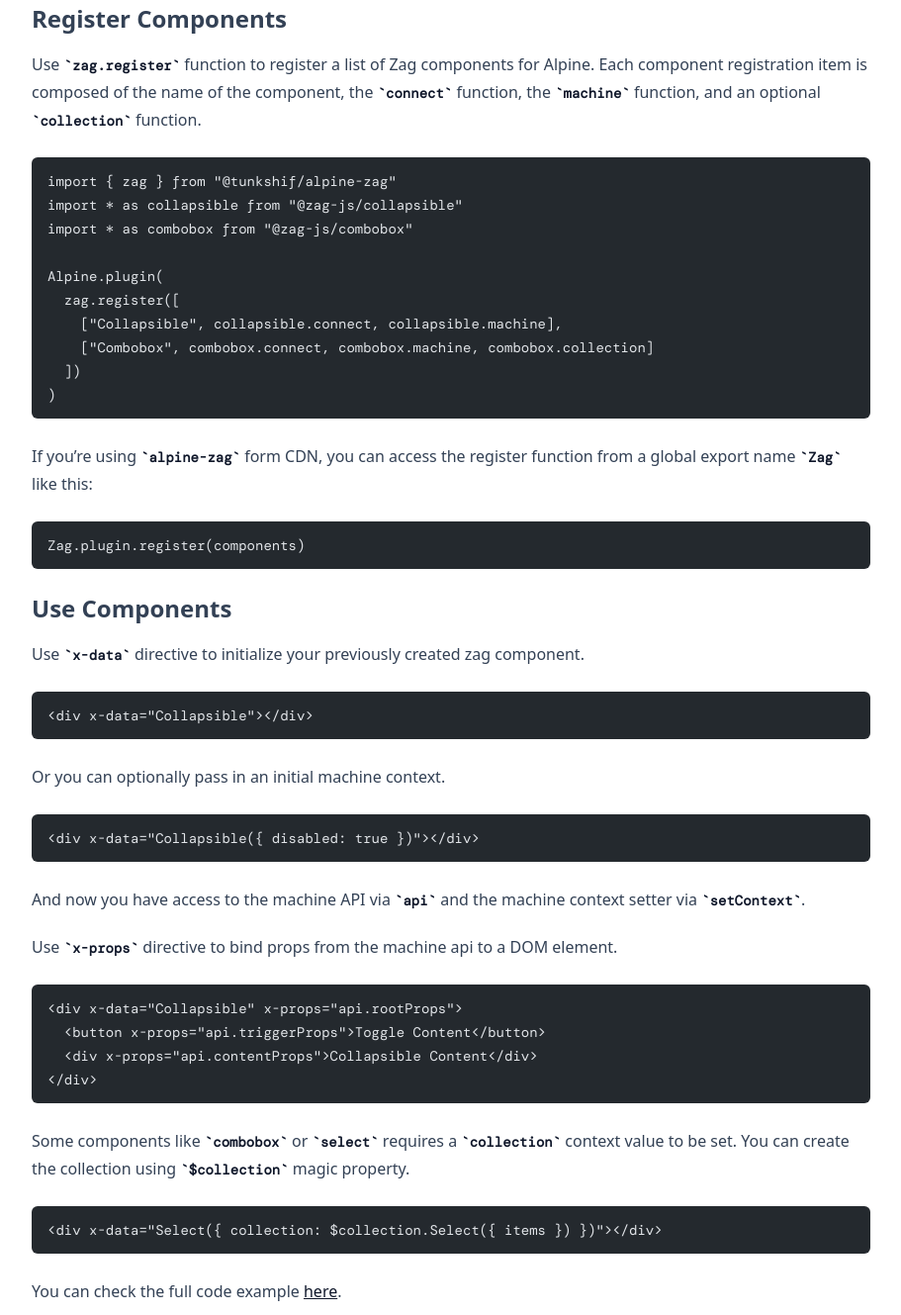
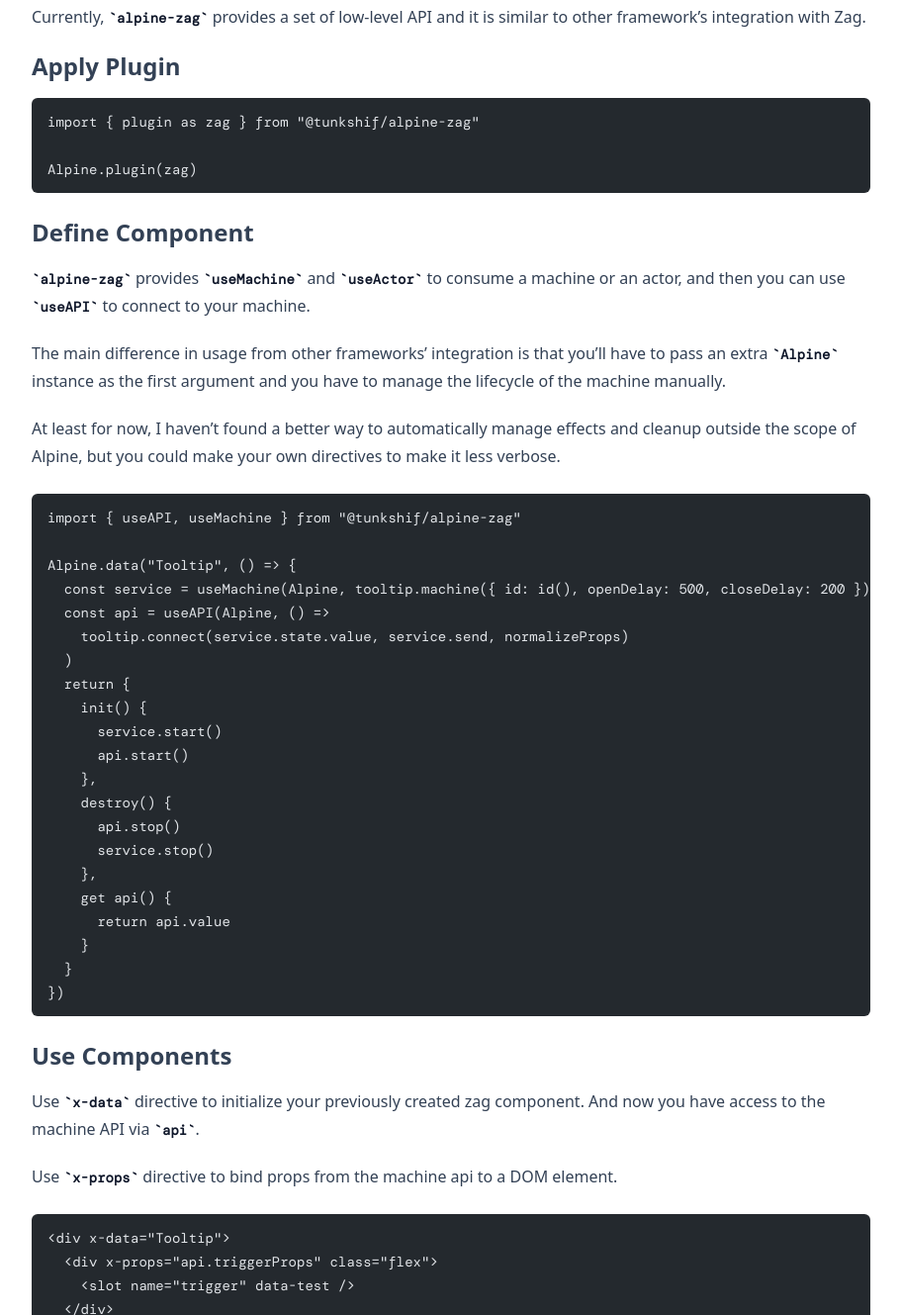
Before and after one commit to TunkShif/alpine-zag, an Astro site in the folder doc/: page / in a window 1280 px wide. Shown: the part 1411-2740 px from the top of the page at 99% size, without its empty margins (184-1095 px from the left). Built offline with nearby package versions, Linux system fonts and the light colour scheme; Astro itself is replaced by a stand-in of ours; code samples lack their colours.

Commit message:
doc: update instructions

````diff
--- a/doc/src/content/articles/installation.md
+++ b/doc/src/content/articles/installation.md
@@ -13,7 +13,7 @@ Be **aware** that the plugin should be imported before the Alpine itself.
 <!-- prettier-ignore -->
 ```html
 <head>
-  <script defer src="https://cdn.jsdelivr.net/npm/@tunkshif/alpine-zag@0.2.x/dist/cdn.min.js"></script>
+  <script defer src="https://cdn.jsdelivr.net/npm/@tunkshif/alpine-zag@0.3.x/dist/cdn.min.js"></script>
   <script defer src="https://cdn.jsdelivr.net/npm/alpinejs@3.x.x/dist/cdn.min.js"></script>
 </head>
 ```
@@ -31,58 +31,63 @@ bun add alpine-zag
 
 # Usage
 
-## Register Components
+Currently, `alpine-zag` provides a set of low-level API and it is similar to other framework's integration with Zag.
 
-Use `zag.register` function to register a list of Zag components for Alpine. Each component registration item is composed of the name of the component, the `connect` function, the `machine` function, and an optional `collection` function.
+## Apply Plugin
 
 ```js
-import { zag } from "@tunkshif/alpine-zag"
-import * as collapsible from "@zag-js/collapsible"
-import * as combobox from "@zag-js/combobox"
+import { plugin as zag } from "@tunkshif/alpine-zag"
 
-Alpine.plugin(
-  zag.register([
-    ["Collapsible", collapsible.connect, collapsible.machine],
-    ["Combobox", combobox.connect, combobox.machine, combobox.collection]
-  ])
-)
+Alpine.plugin(zag)
 ```
 
-If you're using `alpine-zag` form CDN, you can access the register function from a global export name `Zag` like this:
+## Define Component
+
+`alpine-zag` provides `useMachine` and `useActor` to consume a machine or an actor, and then you can use `useAPI` to connect to your machine.
+
+The main difference in usage from other frameworks' integration is that you'll have to pass an extra `Alpine` instance as the first argument and you have to manage the lifecycle of the machine manually.
+
+At least for now, I haven't found a better way to automatically manage effects and cleanup outside the scope of Alpine, but you could make your own directives to make it less verbose.
 
 ```js
-Zag.plugin.register(components)
+import { useAPI, useMachine } from "@tunkshif/alpine-zag"
+
+Alpine.data("Tooltip", () => {
+  const service = useMachine(Alpine, tooltip.machine({ id: id(), openDelay: 500, closeDelay: 200 }))
+  const api = useAPI(Alpine, () =>
+    tooltip.connect(service.state.value, service.send, normalizeProps)
+  )
+  return {
+    init() {
+      service.start()
+      api.start()
+    },
+    destroy() {
+      api.stop()
+      service.stop()
+    },
+    get api() {
+      return api.value
+    }
+  }
+})
 ```
 
 ## Use Components
 
-Use `x-data` directive to initialize your previously created zag component.
-
-```html
-<div x-data="Collapsible"></div>
-```
-
-Or you can optionally pass in an initial machine context.
-
-```html
-<div x-data="Collapsible({ disabled: true })"></div>
-```
-
-And now you have access to the machine API via `api` and the machine context setter via `setContext`.
+Use `x-data` directive to initialize your previously created zag component. And now you have access to the machine API via `api`.
 
 Use `x-props` directive to bind props from the machine api to a DOM element.
 
 ```html
-<div x-data="Collapsible" x-props="api.rootProps">
-  <button x-props="api.triggerProps">Toggle Content</button>
-  <div x-props="api.contentProps">Collapsible Content</div>
+<div x-data="Tooltip">
+  <div x-props="api.triggerProps" class="flex">
+    <slot name="trigger" data-test />
+  </div>
+  <div x-cloak x-show="api.isOpen" x-props="api.positionerProps">
+    <div x-props="api.contentProps">
+      <slot name="content" />
+    </div>
+  </div>
 </div>
 ```
-
-Some components like `combobox` or `select` requires a `collection` context value to be set. You can create the collection using `$collection` magic property.
-
-```html
-<div x-data="Select({ collection: $collection.Select({ items }) })"></div>
-```
-
-You can check the full code example [here](https://github.com/TunkShif/alpine-zag/blob/main/lib/examples/index.html).
````
Also changed, not shown: lib/README.md.
